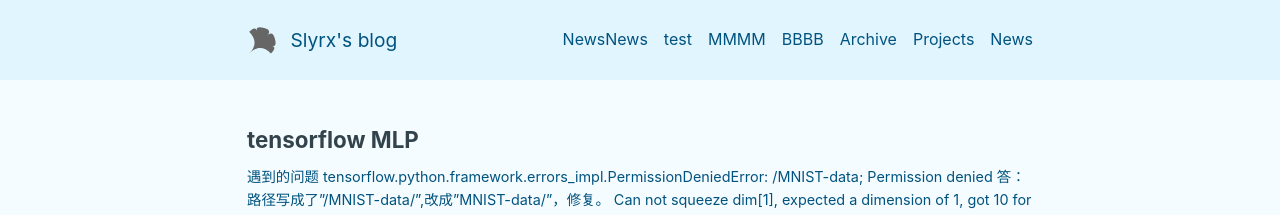
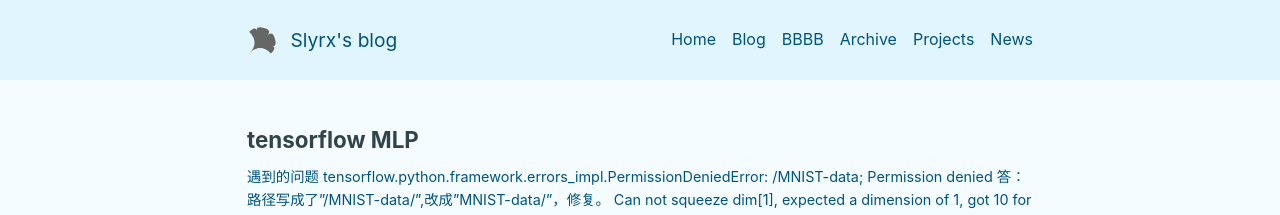
Before and after one commit to slyrx/Tech_Blog, a Jekyll site: the page built from index.html, in a window 1280 px wide and 900 px high. Shown: the top 215 px of the window. Built offline with Jekyll 4.4.1, drawn with Linux system fonts in a browser that asks for light colours; the list of posts is cut into pages by our own code.

Commit message:
up header

```diff
--- a/_config.yml
+++ b/_config.yml
@@ -34,12 +34,12 @@ nav_lists:
     url: /about.html
 nav_add:
   - titles:
-      en: News
+      en: Home
       zh: 动态
       zh-Hans: 动态
       zh-Hant: 动态
     url: /about.html
-    title: NewsNews
+    title: Home
 # paths:
 #   base: /
 #   home: /
--- a/_data/locale.yml
+++ b/_data/locale.yml
@@ -5,7 +5,7 @@ NAV:
     zh-Hans: "主页"
     zh-Hant: "主頁"
   BLOG:
-    en:      "MMMM"
+    en:      "Blog"
     zh:      "主页"
     zh-Hans: "主页"
     zh-Hant: "主頁"
--- a/_includes/header.html
+++ b/_includes/header.html
@@ -18,12 +18,6 @@
           {%- include snippets/locale-to-string.html -%}
           <li><a href="{{ href }}">{%- if list.title -%}{{ list.title }}{%- else -%}{{ __return }}{%- endif -%}</a></li>
         {%- endfor -%}
-        {%- assign __path = nav_add.url -%}
-        {%- include snippets/get-nav-url.html -%}
-        {%- assign href = __return -%}
-        {%- assign __locale = nav_add.titles -%}
-        {%- include snippets/locale-to-string.html -%}
-        <li><a href="{{ href }}">test</a></li>
         {%- assign __path = site.paths.blog | default: site.data.variables.default.paths.blog -%}
         {%- include snippets/get-nav-url.html -%}
         {%- assign href = __return -%}
```
